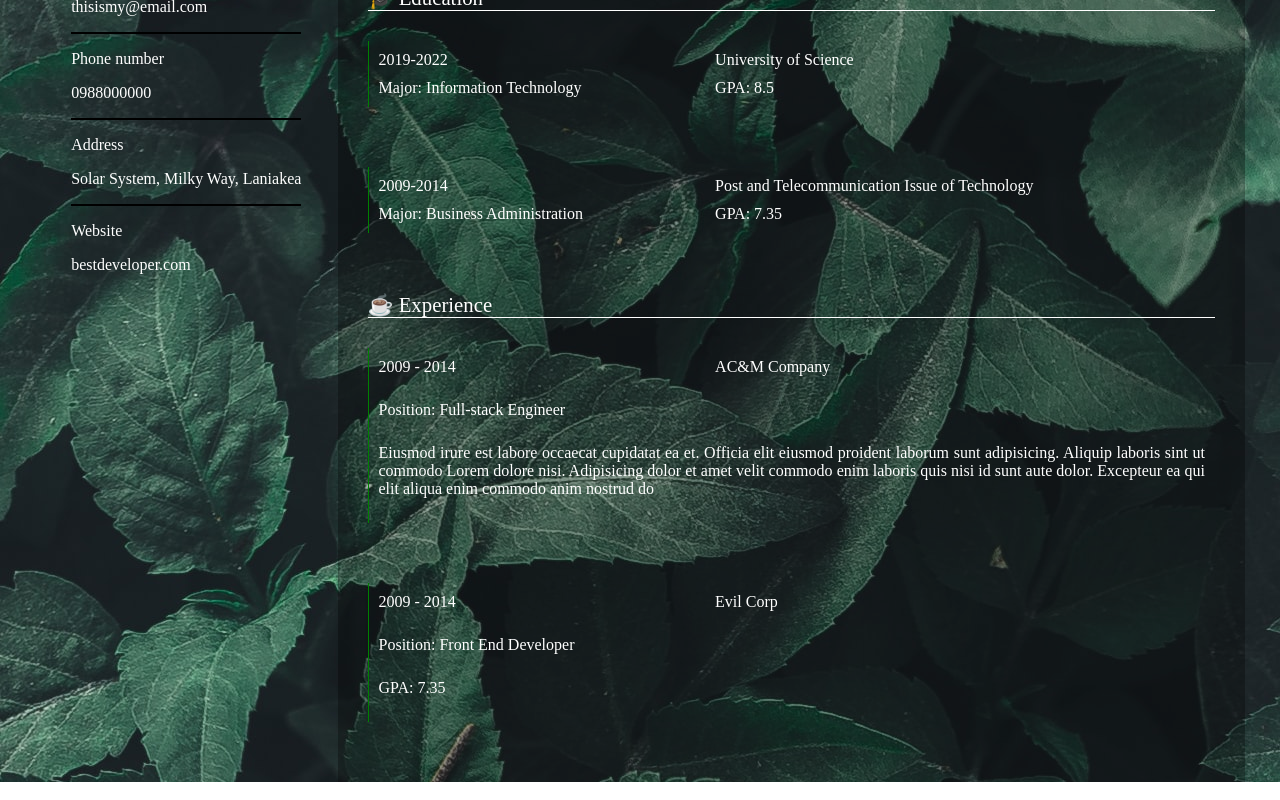
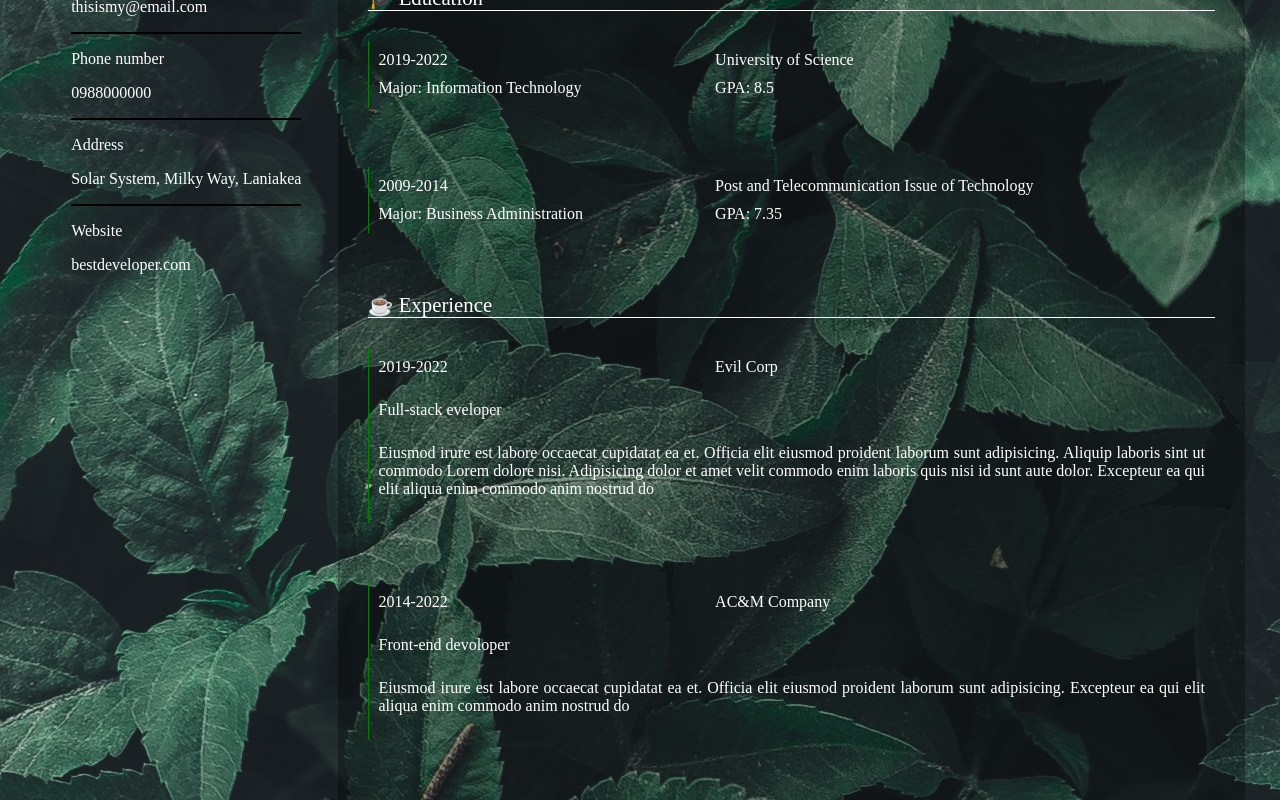
Before and after one commit to jasontranpk/cv-project-hooks, a React (Create React App) app: page / in a window 1280 px wide. Shown: the part 296-1096 px from the top of the page. Built offline with nearby package versions, Linux system fonts and the light colour scheme; a web font is replaced by a local one.

Commit message:
finish experience functions

```diff
--- a/src/components/Education.js
+++ b/src/components/Education.js
@@ -79,8 +79,7 @@ class Education extends Component {
 		});
 	}
 	deleteBtnClicked(e) {
-		const index =
-		e.target.parentElement.getAttribute('data-index');
+		const index = e.target.parentElement.getAttribute('data-index');
 		console.log(index);
 		let educationArrClone = [...this.state.educationArray];
 		educationArrClone.splice(index, 1);
--- a/src/components/Experience.js
+++ b/src/components/Experience.js
@@ -2,35 +2,225 @@ import { Component } from 'react';
 import '../styles/Experience.css';
 
 class Experience extends Component {
+	constructor(props) {
+		super(props);
+		this.editBtnClicked = this.editBtnClicked.bind(this);
+		this.applyBtnClicked = this.applyBtnClicked.bind(this);
+		this.addBtnClicked = this.addBtnClicked.bind(this);
+		this.deleteBtnClicked = this.deleteBtnClicked.bind(this);
+		this.btnHover = this.btnHover.bind(this);
+		this.btnMouseLeave = this.btnMouseLeave.bind(this);
+		this.yearOnChange = this.yearOnChange.bind(this);
+		this.companyOnChange = this.companyOnChange.bind(this);
+		this.positionOnChange = this.positionOnChange.bind(this);
+		this.descOnChange = this.descOnChange.bind(this);
+		this.state = {
+			experienceItem: {
+				year: '',
+				school: '',
+				major: '',
+				GPA: '',
+			},
+			experienceArray: [
+				{
+					year: '2019-2022',
+					company: 'Evil Corp',
+					position: 'Full-stack eveloper',
+					desc: 'Eiusmod irure est labore occaecat cupidatat ea et. Officia elit eiusmod proident laborum sunt adipisicing. Aliquip laboris sint ut commodo Lorem dolore nisi. Adipisicing dolor et amet velit commodo enim laboris quis nisi id sunt aute dolor. Excepteur ea qui elit aliqua enim commodo anim nostrud do',
+				},
+				{
+					year: '2014-2022',
+					company: 'AC&M Company',
+					position: 'Front-end devoloper',
+					desc: 'Eiusmod irure est labore occaecat cupidatat ea et. Officia elit eiusmod proident laborum sunt adipisicing. Excepteur ea qui elit aliqua enim commodo anim nostrud do',
+				},
+			],
+			edit: false,
+		};
+	}
+	btnHover() {
+		if (this.state.edit) {
+			const applyBtn = document.querySelector('#experience-apply-btn');
+			applyBtn.style.display = 'block';
+			const addBtn = document.querySelector('#experience-add-btn');
+			addBtn.style.display = 'block';
+		} else {
+			const editBtn = document.querySelector('#experience-edit-btn');
+			editBtn.style.display = 'block';
+		}
+	}
+	btnMouseLeave() {
+		if (!this.state.edit) {
+			const editBtn = document.querySelector('#experience-edit-btn');
+			editBtn.style.display = 'none';
+		}
+	}
+	editBtnClicked(e) {
+		this.setState({
+			edit: true,
+		});
+	}
+	applyBtnClicked(e) {
+		this.setState({
+			edit: false,
+		});
+	}
+
+	addBtnClicked(e) {
+		let experienceArrClone = [...this.state.experienceArray];
+		const blankexperienceItem = {
+			year: '',
+			company: '',
+			position: '',
+			desc: '',
+		};
+		experienceArrClone.push(blankexperienceItem);
+		this.setState({
+			experienceArray: experienceArrClone,
+		});
+	}
+	yearOnChange(e) {
+		let experienceArrClone = [...this.state.experienceArray];
+		const index =
+			e.target.parentElement.parentElement.getAttribute('data-index');
+		experienceArrClone[index].year = e.target.value;
+		this.setState({
+			experienceArray: experienceArrClone,
+		});
+	}
+	companyOnChange(e) {
+		let experienceArrClone = [...this.state.experienceArray];
+		const index =
+			e.target.parentElement.parentElement.getAttribute('data-index');
+		experienceArrClone[index].company = e.target.value;
+		this.setState({
+			experienceArray: experienceArrClone,
+		});
+	}
+	descOnChange(e) {
+		let experienceArrClone = [...this.state.experienceArray];
+		const index =
+			e.target.parentElement.parentElement.getAttribute('data-index');
+		experienceArrClone[index].desc = e.target.value;
+		this.setState({
+			experienceArray: experienceArrClone,
+		});
+	}
+	positionOnChange(e) {
+		let experienceArrClone = [...this.state.experienceArray];
+		const index =
+			e.target.parentElement.parentElement.getAttribute('data-index');
+		experienceArrClone[index].position = e.target.value;
+		this.setState({
+			experienceArray: experienceArrClone,
+		});
+	}
+	deleteBtnClicked(e) {
+		const index = e.target.parentElement.getAttribute('data-index');
+		console.log(index);
+		let experienceArrClone = [...this.state.experienceArray];
+		experienceArrClone.splice(index, 1);
+		this.setState({
+			experienceArray: experienceArrClone,
+		});
+	}
 	render() {
+		const defaultView = (
+			<div>
+				<button
+					className='edit btn'
+					id='experience-edit-btn'
+					onClick={this.editBtnClicked}
+				>
+					Edit
+				</button>
+				<div className='title'>☕ Experience</div>
+				<div className='container'></div>
+				{this.state.experienceArray.map((item, index) => {
 					return (
-			<div className='experience bot'>
+						<div className='experience-item' key={index}>
+							<div className='date-of-work'>{item.year}</div>
+							<div className='company'>{item.company}</div>
+							<div className='role'>{item.position}</div>
+							<div className='desc'>{item.desc}</div>
+						</div>
+					);
+				})}
+			</div>
+		);
+		const editView = (
+			<div>
+				<button
+					className='apply btn'
+					id='experience-apply-btn'
+					onClick={this.applyBtnClicked}
+				>
+					Apply
+				</button>
 				<div className='title'>☕ Experience</div>
-				<div className='container'>
-					<div className='experience-item'>
-						<div className='date-of-work'>2009 - 2014</div>
-						<div className='company'>AC&amp;M Company</div>
+				<div className='container'></div>
+				{this.state.experienceArray.map((item, index) => {
+					return (
+						<div
+							className='experience-item'
+							data-index={index}
+							key={index}
+						>
+							<div className='date-of-work'>
+								<input
+									type='text'
+									value={item.year}
+									onChange={this.yearOnChange}
+								/>
+							</div>
+							<div className='company'>
+								<input
+									type='text'
+									value={item.company}
+									onChange={this.companyOnChange}
+								/>
+							</div>
 							<div className='role'>
-							Position: Full-stack Engineer
+								<input
+									type='text'
+									value={item.position}
+									onChange={this.positionOnChange}
+								/>
 							</div>
 							<div className='desc'>
-							Eiusmod irure est labore occaecat cupidatat ea et.
-							Officia elit eiusmod proident laborum sunt
-							adipisicing. Aliquip laboris sint ut commodo Lorem
-							dolore nisi. Adipisicing dolor et amet velit commodo
-							enim laboris quis nisi id sunt aute dolor. Excepteur
-							ea qui elit aliqua enim commodo anim nostrud do
+								<textarea
+									value={item.desc}
+									cols='80'
+									rows='7'
+									onChange={this.descOnChange}
+								/>
 							</div>
+							<button
+								className='delete btn'
+								id='experience-delete-btn'
+								onClick={this.deleteBtnClicked}
+							>
+								x
+							</button>
 						</div>
-					<div className='experience-item'>
-						<div className='date-of-work'>2009 - 2014</div>
-						<div className='company'>Evil Corp</div>
-						<div className='role'>
-							Position: Front End Developer
+					);
+				})}
+				<button
+					className='add btn'
+					id='experience-add-btn'
+					onClick={this.addBtnClicked}
+				>
+					Add +
+				</button>
 			</div>
-						<div className='desc'>GPA: 7.35</div>
-					</div>
-				</div>
+		);
+		return (
+			<div
+				className='experience bot'
+				onMouseEnter={this.btnHover}
+				onMouseLeave={this.btnMouseLeave}
+			>
+				{!this.state.edit ? defaultView : editView}
 			</div>
 		);
 	}
--- a/src/styles/App.css
+++ b/src/styles/App.css
@@ -31,34 +31,34 @@ hr {
 	margin-top: 1em;
 	margin-bottom: 1em;
 }
-.btn{
+.btn {
 	background-color: #2ea44f;
-	border: 1px solid rgba(27, 31, 35, .15);
+	border: 1px solid rgba(27, 31, 35, 0.15);
 	border-radius: 5px;
 	box-sizing: border-box;
-	box-shadow: rgba(27, 31, 35, .1) 0 1px 0;
+	box-shadow: rgba(27, 31, 35, 0.1) 0 1px 0;
 	padding: 4px 16px;
 	position: absolute;
-	right: 40px;
+	right: 10px;
 	display: none;
 	cursor: pointer;
 	color: white;
 	text-align: center;
 	text-decoration: none;
 }
-input{
+input {
 	padding: 15 15px;
 	line-height: 20px;
 	width: 180px;
 }
 
-.add.btn{
+.add.btn {
 	display: block;
 	bottom: 30px;
 	left: 35px;
 	right: auto;
 }
-.delete.btn{
+.delete.btn {
 	display: block;
 	right: 10px;
 }
--- a/src/styles/Education.css
+++ b/src/styles/Education.css
@@ -6,7 +6,7 @@
 	flex-grow: 2;
 	position: relative;
 }
-.education-item{
+.education-item {
 	display: grid;
 	grid-template-columns: 2fr 3fr;
 	grid-template-rows: 1fr 1fr;
@@ -15,5 +15,4 @@
 	gap: 10px;
 	border-left: solid 1px green;
 	padding: 10px;
-	position: relative;
 }
--- a/src/styles/Experience.css
+++ b/src/styles/Experience.css
@@ -2,8 +2,9 @@
 .experience {
 	padding-left: 30px;
 	padding-right: 30px;
-	flex-grow: 3;
+	flex-grow: 2;
 	background-color: rgba(0, 0, 0, 0.3);
+	position: relative;
 }
 .experience-item{
 	display: grid;
@@ -14,6 +15,7 @@
 	gap: 10px;
 	border-left: solid 1px green;
 	padding: 10px;
+	position: relative;
 }
 .experience-item div{
 	margin-bottom: 15px;
```
Lines whose indentation alone changed are shown as unchanged.
